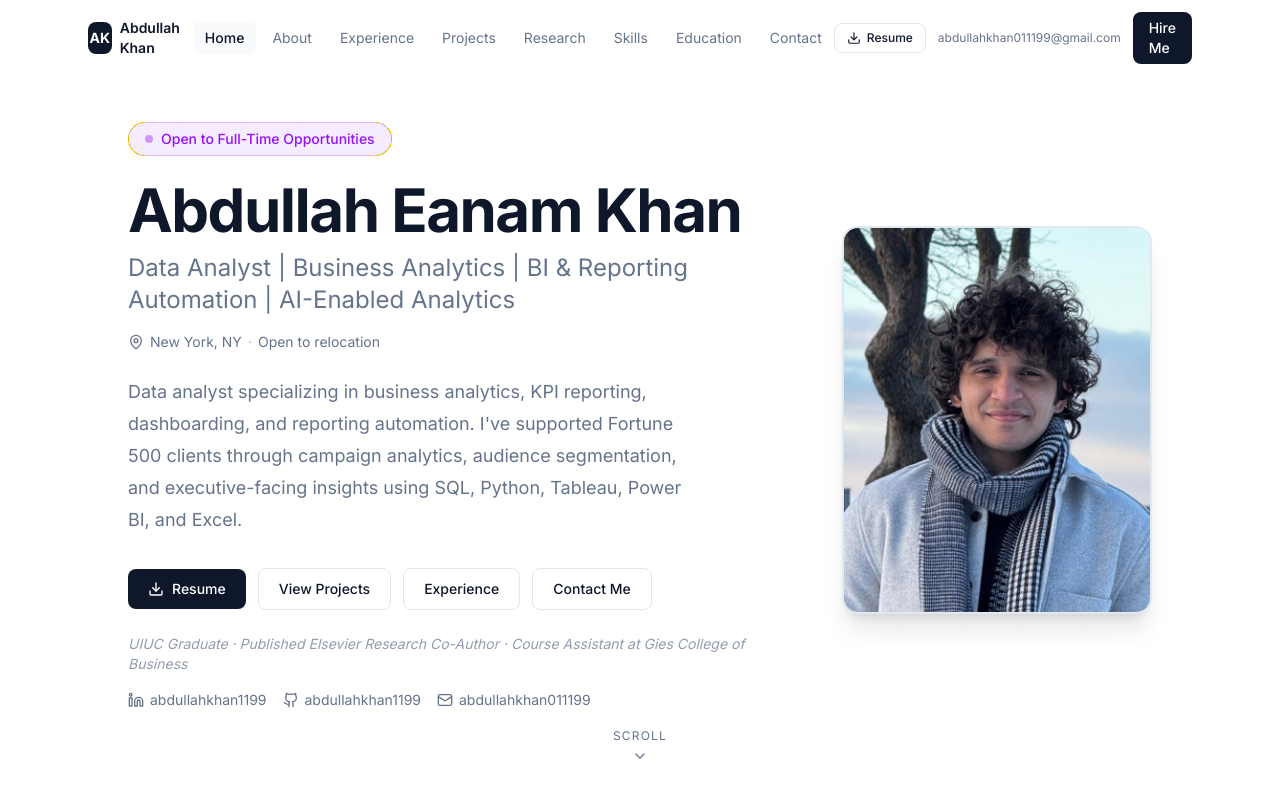
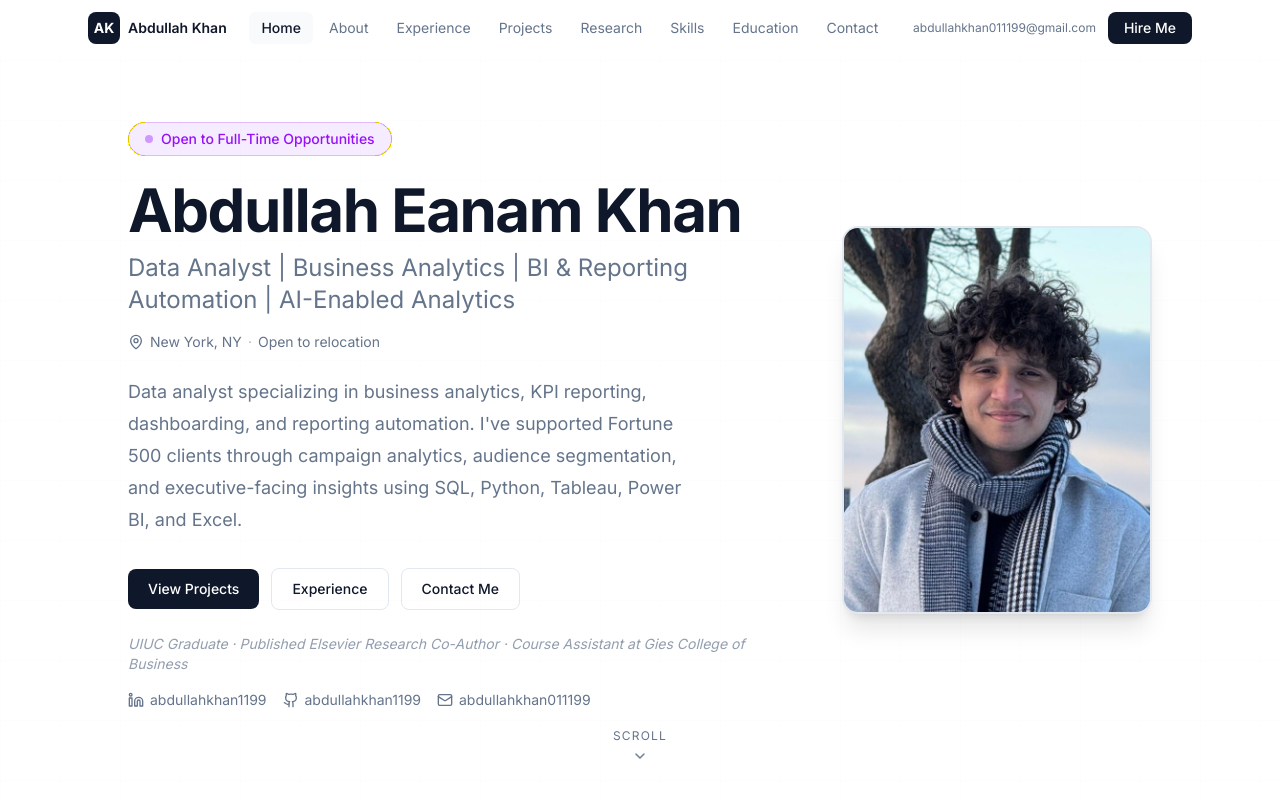
Before and after one commit to abdullahkhan1199/abdullah-khan-portfolio, a Next.js app: page / in a window 1280 px wide. Shown: the top 800 px of the page. Built offline with nearby package versions, Linux system fonts and the light colour scheme.

Commit message:
Remove-resume-buttons-from-hero-and-navbar
Made-with: Cursor

```diff
--- a/components/portfolio/hero.tsx
+++ b/components/portfolio/hero.tsx
@@ -1,7 +1,7 @@
 "use client"
 
 import { useEffect, useState } from "react"
-import { ChevronDown, MapPin, Linkedin, Github, Mail, Download } from "lucide-react"
+import { ChevronDown, MapPin, Linkedin, Github, Mail } from "lucide-react"
 import Image from "next/image"
 
 export function Hero() {
@@ -68,17 +68,8 @@ export function Hero() {
             {/* CTA buttons */}
             <div className="mt-8 flex flex-wrap items-center gap-3">
               <a
-                href="/resume.pdf"
-                target="_blank"
-                rel="noopener noreferrer"
+                href="#projects"
                 className="inline-flex items-center gap-2 rounded-lg bg-foreground px-5 py-2.5 text-sm font-medium text-background transition-opacity hover:opacity-90"
-              >
-                <Download className="h-4 w-4" />
-                Resume
-              </a>
-              <a
-                href="#projects"
-                className="inline-flex items-center gap-2 rounded-lg border border-border bg-card px-5 py-2.5 text-sm font-medium text-foreground transition-colors hover:border-foreground/20"
               >
                 View Projects
               </a>
--- a/components/portfolio/navbar.tsx
+++ b/components/portfolio/navbar.tsx
@@ -1,7 +1,7 @@
 "use client"
 
 import { useEffect, useState } from "react"
-import { Download, Menu, X } from "lucide-react"
+import { Menu, X } from "lucide-react"
 
 const navLinks = [
   { label: "Home", href: "#home" },
@@ -78,15 +78,6 @@ export function Navbar() {
         {/* Right side */}
         <div className="hidden md:flex items-center gap-3">
           <a
-            href="/resume.pdf"
-            target="_blank"
-            rel="noopener noreferrer"
-            className="inline-flex items-center gap-1.5 rounded-lg border border-border bg-card px-3 py-1.5 text-xs font-medium text-foreground transition-colors hover:border-foreground/20"
-          >
-            <Download className="h-3.5 w-3.5" />
-            Resume
-          </a>
-          <a
             href="mailto:abdullahkhan011199@gmail.com"
             className="text-xs text-muted-foreground hover:text-foreground transition-colors"
           >
@@ -130,15 +121,6 @@ export function Navbar() {
           </div>
           <div className="mt-4 flex flex-col gap-2 border-t border-border pt-4">
             <a
-              href="/resume.pdf"
-              target="_blank"
-              rel="noopener noreferrer"
-              className="inline-flex w-fit items-center gap-1.5 rounded-lg border border-border bg-card px-4 py-2 text-sm font-medium text-foreground transition-colors hover:border-foreground/20"
-            >
-              <Download className="h-4 w-4" />
-              View Resume
-            </a>
-            <a
               href="mailto:abdullahkhan011199@gmail.com"
               className="text-xs text-muted-foreground"
             >
```
